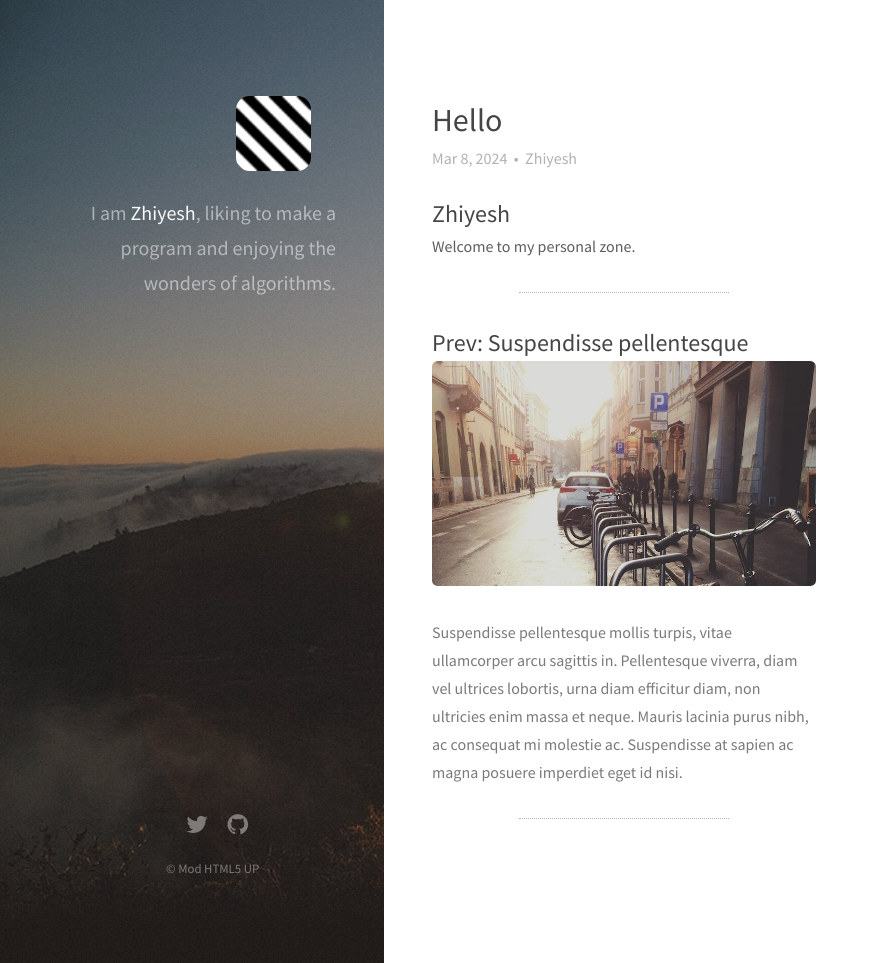
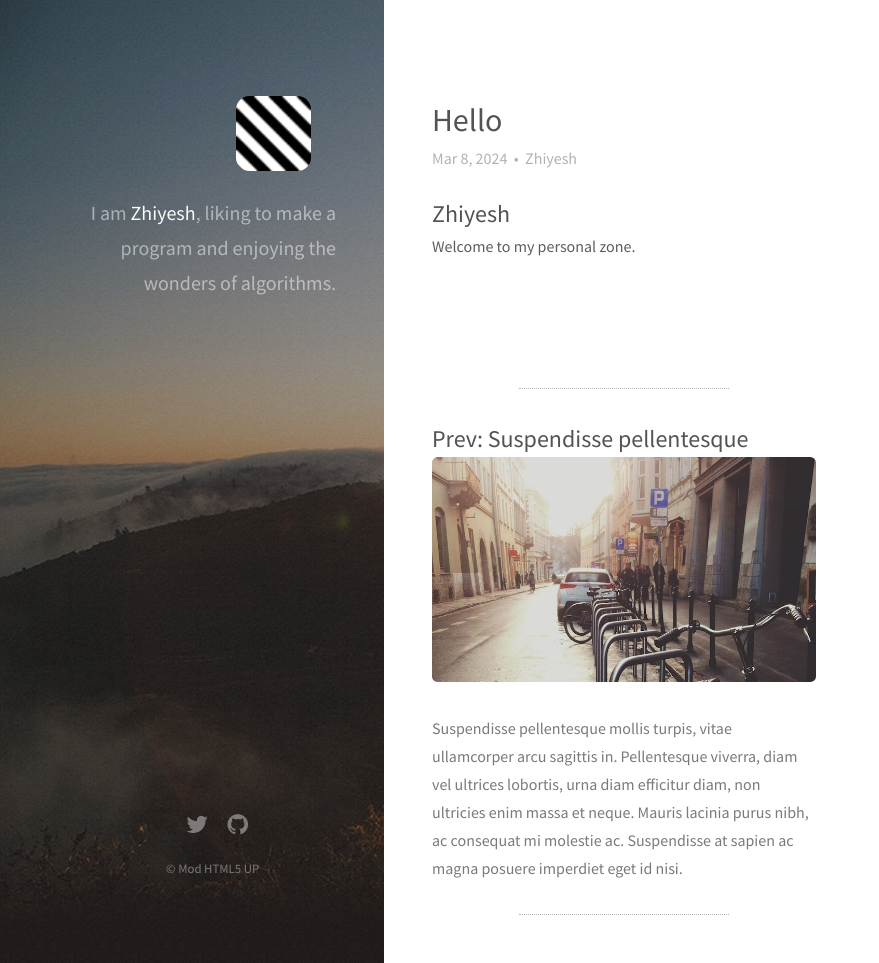
Before and after one commit to Zhiyelah/zhiyelah.github.io, a Jekyll site: the page built from _posts/2024-03-08-Hello.markdown, in a window 1280 px wide and 963 px high. Shown: the whole window, without its empty margins (0-879 px from the left). Built offline with Jekyll 4.4.1, drawn with Linux system fonts in a browser that asks for light colours; nearby versions of some CDN libraries.

Commit message:
Update main.css

```diff
--- a/css/main.css
+++ b/css/main.css
@@ -1599,7 +1599,7 @@
 	}
 
 	h1, h2, h3, h4, h5, h6 {
-		color: #454545;
+		color: #535353;
 		font-weight: 400;
 		line-height: 1em;
 	}
@@ -2577,6 +2577,9 @@
 
 		#main > article {
 			color: #5d5d5d;
+		}
+
+		#main > article > section {
 			padding-bottom: 6em;
 		}
 
```
